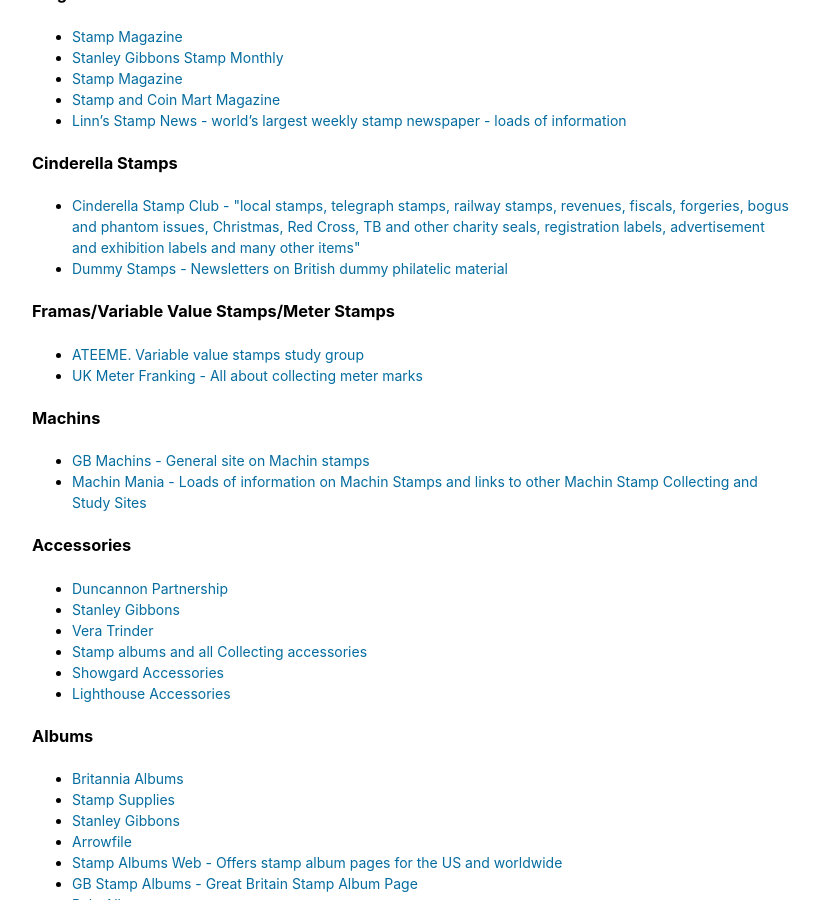
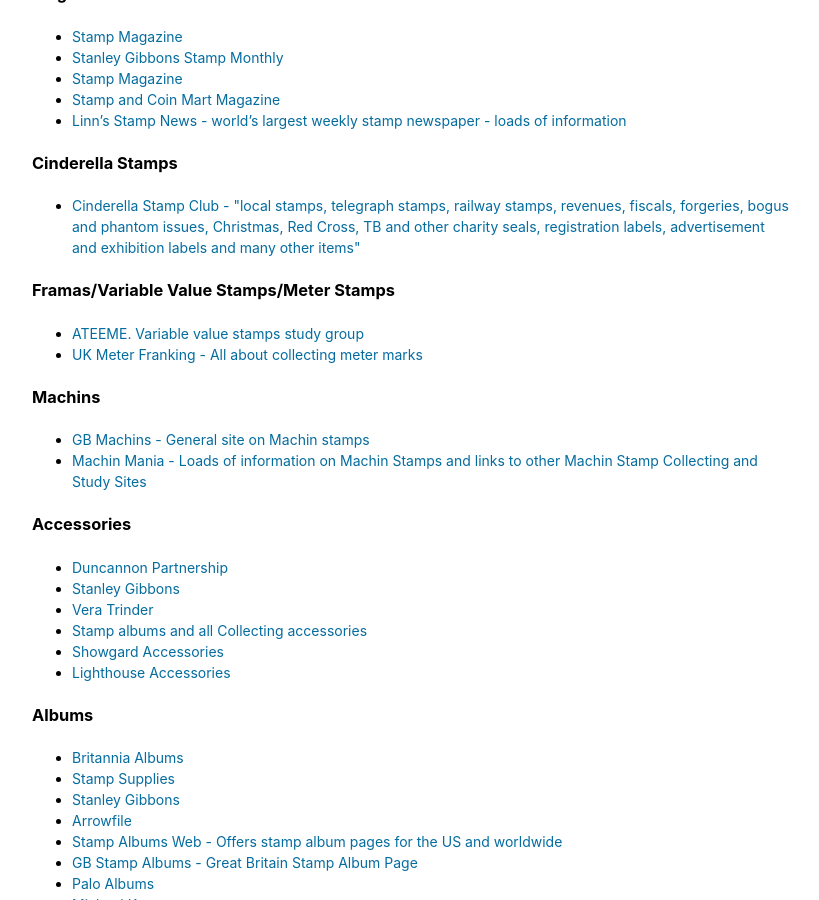
Before and after one commit to astalker/caledonian-stamps, a Jekyll site: the page built from links.md, in a window 1280 px wide and 900 px high, scrolled down 1667 px. Shown: the whole window, without its empty margins (338-1157 px from the left). Built offline with Jekyll 4.4.1, drawn with Linux system fonts in a browser that asks for light colours; our own code applies the rules of GitHub Pages for plain Markdown files.

Commit message:
Dummy Stamps deleted

```diff
--- a/links.md
+++ b/links.md
@@ -79,7 +79,6 @@
 ### Cinderella Stamps
 
 - [Cinderella Stamp Club - &quot;local stamps, telegraph stamps, railway stamps, revenues, fiscals, forgeries, bogus and phantom issues, Christmas, Red Cross, TB and other charity seals, registration labels, advertisement and exhibition labels and many other items&quot;](https://www.cinderellastampclub.com/)
-- [Dummy Stamps - Newsletters on British dummy philatelic material](https://www.stampprinters.info/dummystamps.htm)
 
 ### Framas/Variable Value Stamps/Meter Stamps
 
```
